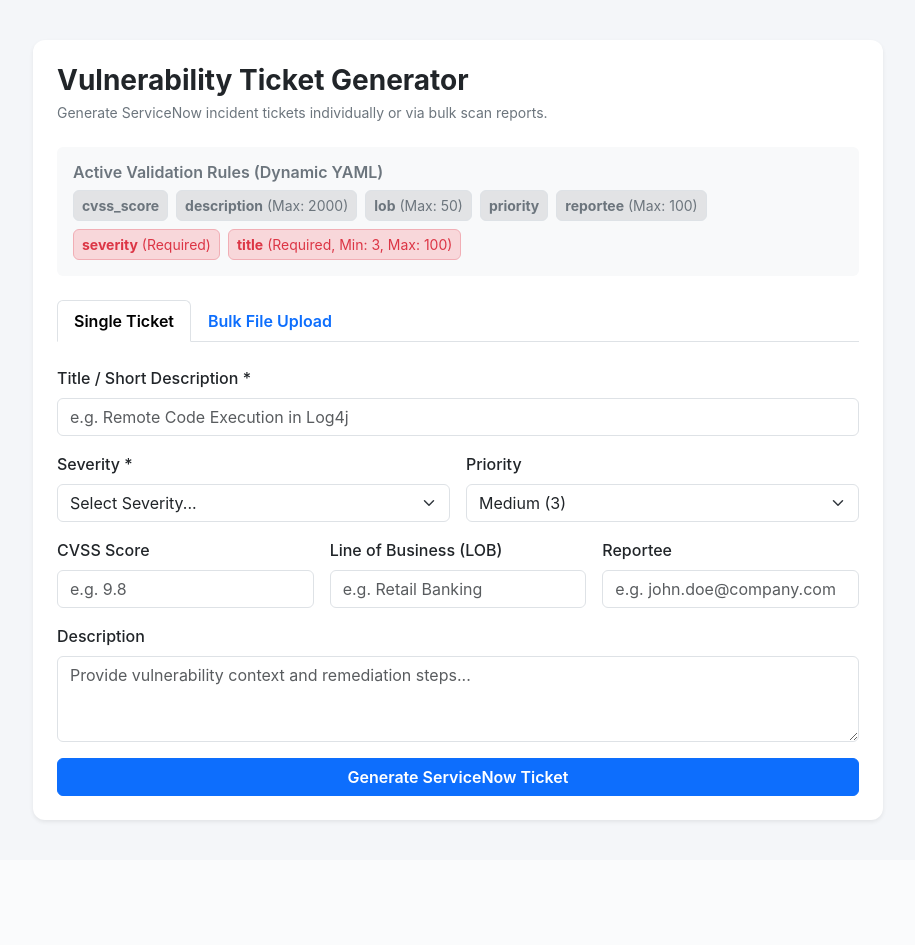
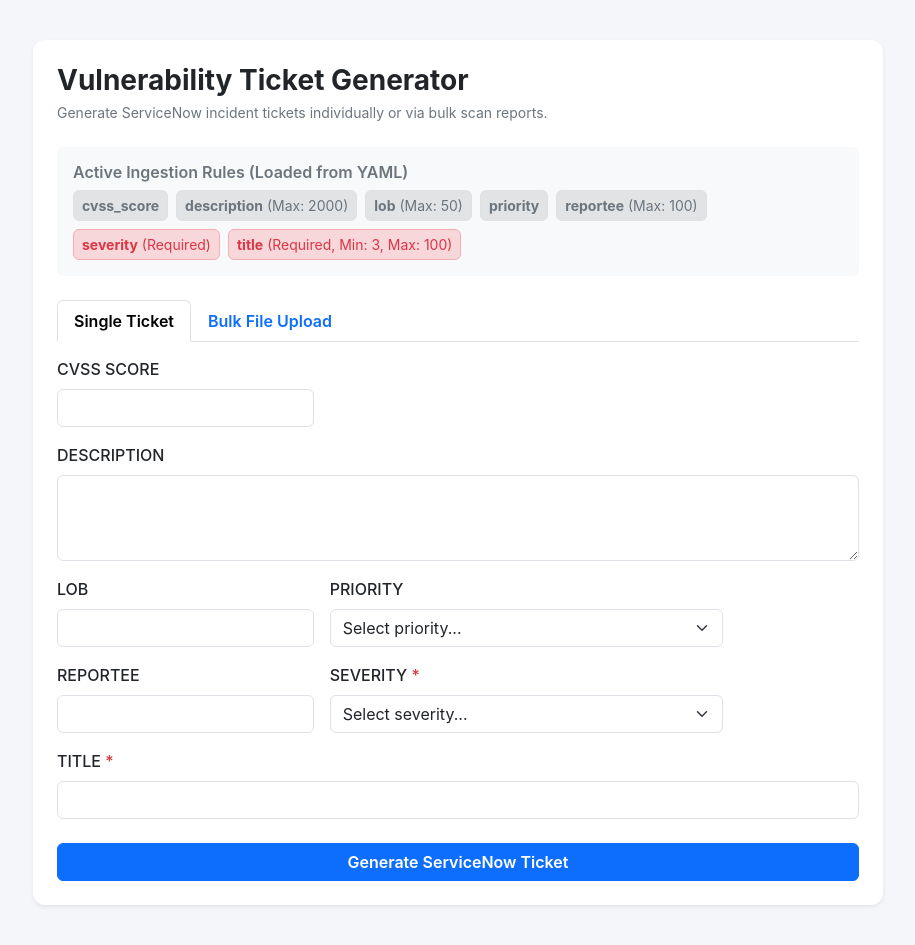
Before and after one commit to ValarMorghulisII/servicenow-btp, a Flask app: page / in a window 1280 px wide. Shown: the whole page, without its empty margins (182-1097 px from the left). Before the commit the page ends 823 px from the top, so only its background shows below. Run offline with Flask 3, Linux system fonts and the light colour scheme; some libraries are stand-ins or nearby versions.

Commit message:
HTML Updated

```diff
--- a/backend/templates/index.html
+++ b/backend/templates/index.html
@@ -3,13 +3,14 @@
 <head>
     <meta charset="UTF-8">
     <meta name="viewport" content="width=device-width, initial-scale=1.0">
-    <title>Vulnerability Ticket Generation Portal</title>
+    <title>Vulnerability Ingestion Portal</title>
     <link href="https://cdn.jsdelivr.net/npm/bootstrap@5.3.0/dist/css/bootstrap.min.css" rel="stylesheet">
     <style>
         body { background-color: #f4f6f9; font-family: -apple-system, BlinkMacSystemFont, "Segoe UI", Roboto, sans-serif; }
         .main-card { max-width: 850px; margin: 40px auto; border: none; border-radius: 12px; }
         .progress { height: 22px; border-radius: 11px; }
         .drop-zone { border: 2px dashed #cbd5e1; border-radius: 8px; padding: 25px; text-align: center; background-color: #fff; }
+        .tab-pane { padding-top: 15px; }
     </style>
 </head>
 <body>
@@ -21,44 +22,47 @@
 
         <!-- Active YAML Rules Header -->
         <div class="card bg-light border-0 p-3 mb-4">
-            <h6 class="fw-semibold text-secondary mb-2">Active Validation Rules (Dynamic YAML)</h6>
+            <h6 class="fw-semibold text-secondary mb-2">Active Ingestion Rules (Loaded from YAML)</h6>
             <div id="rulesList" class="d-flex flex-wrap gap-2">
-                <span class="spinner-border spinner-border-sm text-secondary"></span>
-                <span class="text-muted small">Loading active rules...</span>
+                <span class="spinner-border spinner-border-sm text-secondary" role="status"></span>
+                <span class="text-muted small">Loading active constraints...</span>
             </div>
         </div>
 
         <!-- Mode Navigation Tabs -->
-        <ul class="nav nav-tabs mb-4" id="modeTabs">
-            <li class="nav-item">
-                <button class="nav-link active fw-semibold" id="single-tab" data-bs-toggle="tab" data-bs-target="#singlePane">Single Ticket</button>
+        <ul class="nav nav-tabs" id="modeTabs" role="tablist">
+            <li class="nav-item" role="presentation">
+                <button class="nav-link active fw-semibold" id="single-tab" data-bs-toggle="tab" data-bs-target="#singlePane" type="button" role="tab">
+                    Single Ticket
+                </button>
             </li>
-            <li class="nav-item">
-                <button class="nav-link fw-semibold" id="bulk-tab" data-bs-toggle="tab" data-bs-target="#bulkPane">Bulk File Upload</button>
+            <li class="nav-item" role="presentation">
+                <button class="nav-link fw-semibold" id="bulk-tab" data-bs-toggle="tab" data-bs-target="#bulkPane" type="button" role="tab">
+                    Bulk File Upload
+                </button>
             </li>
         </ul>
 
-        <div class="tab-content">
-            <!-- TAB 1: Single Ticket Form -->
-            <div class="tab-pane fade show active" id="singlePane">
+        <div class="tab-content" id="modeTabContent">
+            <!-- TAB 1: Single Ticket Form (Dynamically Populated) -->
+            <div class="tab-pane show active" id="singlePane" role="tabpanel">
                 <form id="singleTicketForm">
-                    <div class="row g-3">
+                    <div id="dynamicFormFields" class="row g-3">
+                        <!-- Default Fallback Form Fields -->
                         <div class="col-md-12">
-                            <label class="form-label fw-medium">Title / Short Description *</label>
-                            <input type="text" name="short_description" class="form-control" placeholder="e.g. Remote Code Execution in Log4j" required>
+                            <label class="form-label fw-medium">Title / Short Description <span class="text-danger">*</span></label>
+                            <input type="text" name="title" class="form-control" placeholder="e.g. Remote Code Execution" required>
                         </div>
-
                         <div class="col-md-6">
-                            <label class="form-label fw-medium">Severity *</label>
+                            <label class="form-label fw-medium">Severity <span class="text-danger">*</span></label>
                             <select name="severity" class="form-select" required>
                                 <option value="">Select Severity...</option>
-                                <option value="Critical">Critical (1)</option>
-                                <option value="High">High (2)</option>
-                                <option value="Medium">Medium (3)</option>
-                                <option value="Low">Low (4)</option>
+                                <option value="Critical">Critical</option>
+                                <option value="High">High</option>
+                                <option value="Medium">Medium</option>
+                                <option value="Low">Low</option>
                             </select>
                         </div>
-
                         <div class="col-md-6">
                             <label class="form-label fw-medium">Priority</label>
                             <select name="priority" class="form-select">
@@ -68,39 +72,34 @@
                                 <option value="4">Low (4)</option>
                             </select>
                         </div>
-
                         <div class="col-md-4">
                             <label class="form-label fw-medium">CVSS Score</label>
                             <input type="text" name="cvss_score" class="form-control" placeholder="e.g. 9.8">
                         </div>
-
                         <div class="col-md-4">
-                            <label class="form-label fw-medium">Line of Business (LOB)</label>
+                            <label class="form-label fw-medium">LOB (Line of Business)</label>
                             <input type="text" name="lob" class="form-control" placeholder="e.g. Retail Banking">
                         </div>
-
                         <div class="col-md-4">
                             <label class="form-label fw-medium">Reportee</label>
-                            <input type="text" name="reportee" class="form-control" placeholder="e.g. john.doe@company.com">
+                            <input type="text" name="reportee" class="form-control" placeholder="e.g. secops@company.com">
                         </div>
-
                         <div class="col-md-12">
                             <label class="form-label fw-medium">Description</label>
-                            <textarea name="description" class="form-control" rows="3" placeholder="Provide vulnerability context and remediation steps..."></textarea>
+                            <textarea name="description" class="form-control" rows="3" placeholder="Provide vulnerability details and remediation path..."></textarea>
                         </div>
-
-                        <div class="col-12 mt-3">
+                    </div>
+                    <div class="mt-4">
                         <button type="submit" id="singleSubmitBtn" class="btn btn-primary w-100 fw-semibold">Generate ServiceNow Ticket</button>
-                        </div>
                     </div>
                 </form>
             </div>
 
             <!-- TAB 2: Bulk File Upload -->
-            <div class="tab-pane fade" id="bulkPane">
+            <div class="tab-pane" id="bulkPane" role="tabpanel">
                 <form id="uploadForm">
                     <div class="drop-zone mb-3">
-                        <label for="scanFile" class="form-label fw-medium text-dark mb-2">Select Scan File (.json, .xml, .xlsx)</label>
+                        <label for="scanFile" class="form-label fw-medium text-dark mb-2">Select Scan Report (.json, .xml, .xlsx)</label>
                         <input class="form-control" type="file" id="scanFile" accept=".json,.xml,.xlsx,.xls" required>
                     </div>
                     <button type="submit" id="submitBtn" class="btn btn-primary w-100 py-2 fw-semibold">Process Bulk Report</button>
@@ -143,13 +142,26 @@
 let pollInterval = null;
 let failedRecordsData = [];
 
-document.addEventListener('DOMContentLoaded', loadValidationRules);
+document.addEventListener('DOMContentLoaded', loadValidationRulesAndBuildForm);
 
-async function loadValidationRules() {
+async function loadValidationRulesAndBuildForm() {
     const rulesList = document.getElementById('rulesList');
     try {
         const response = await fetch('/rules');
+        if (!response.ok) throw new Error("Could not fetch rules");
         const rules = await response.json();
+
+        if (Object.keys(rules).length > 0) {
+            renderRuleBadges(rules);
+            buildDynamicSingleForm(rules);
+        }
+    } catch (err) {
+        rulesList.innerHTML = `<span class="text-warning small">Using standard form controls.</span>`;
+    }
+}
+
+function renderRuleBadges(rules) {
+    const rulesList = document.getElementById('rulesList');
     rulesList.innerHTML = '';
 
     for (const [field, config] of Object.entries(rules)) {
@@ -164,12 +176,43 @@
         badge.innerHTML = `<strong>${field}</strong> ${details.length > 0 ? '(' + details.join(', ') + ')' : ''}`;
         rulesList.appendChild(badge);
     }
-    } catch (err) {
-        rulesList.innerHTML = `<span class="text-warning small">Using default system validation rules.</span>`;
+}
+
+function buildDynamicSingleForm(rules) {
+    const container = document.getElementById('dynamicFormFields');
+    container.innerHTML = ''; // Clear defaults and render strictly according to YAML
+
+    for (const [field, config] of Object.entries(rules)) {
+        const col = document.createElement('div');
+        const isMandatory = config.mandatory ? 'required' : '';
+        const asterisk = config.mandatory ? '<span class="text-danger">*</span>' : '';
+        const labelText = field.replace('_', ' ').toUpperCase();
+
+        if (field === 'description') {
+            col.className = 'col-md-12';
+            col.innerHTML = `
+                <label class="form-label fw-medium">${labelText} ${asterisk}</label>
+                <textarea name="${field}" class="form-control" rows="3" ${isMandatory}></textarea>`;
+        } else if (config.allowed_values) {
+            col.className = 'col-md-6';
+            let options = config.allowed_values.map(v => `<option value="${v}">${v}</option>`).join('');
+            col.innerHTML = `
+                <label class="form-label fw-medium">${labelText} ${asterisk}</label>
+                <select name="${field}" class="form-select" ${isMandatory}>
+                    <option value="">Select ${field}...</option>
+                    ${options}
+                </select>`;
+        } else {
+            col.className = field === 'title' ? 'col-md-12' : 'col-md-4';
+            col.innerHTML = `
+                <label class="form-label fw-medium">${labelText} ${asterisk}</label>
+                <input type="text" name="${field}" class="form-control" ${isMandatory}>`;
+        }
+        container.appendChild(col);
     }
 }
 
-// Single Ticket Submission
+// Single Ticket Submit Handler
 document.getElementById('singleTicketForm').addEventListener('submit', async (e) => {
     e.preventDefault();
     const btn = document.getElementById('singleSubmitBtn');
@@ -188,9 +231,8 @@
 
         if (response.ok) {
             showResults({
-                total: 1, created: 1, failed: 0,
-                title: "Ticket Created Successfully",
-                summary: `ServiceNow Incident Generated: ${data.ticket_number}`
+                title: "Ticket Generated Successfully",
+                summary: `ServiceNow Incident Created: ${data.ticket_number}`
             });
         } else {
             showError(data.error + (data.details ? ": " + JSON.stringify(data.details) : ""));
@@ -202,7 +244,7 @@
     }
 });
 
-// Bulk Upload Submission
+// Bulk Report Submit Handler
 document.getElementById('uploadForm').addEventListener('submit', async (e) => {
     e.preventDefault();
     const fileInput = document.getElementById('scanFile');
@@ -224,7 +266,7 @@
         if (response.status === 202) {
             pollInterval = setInterval(() => checkStatus(data.task_id), 1000);
         } else {
-            showError(data.error || "Failed to submit upload.");
+            showError(data.error || "Upload submission failed.");
         }
     } catch (err) {
         showError("Network error: " + err.message);
@@ -244,17 +286,16 @@
             const res = data.result;
             updateProgressBar(res.total, res.total, res.created, res.failed);
             showResults({
-                total: res.total, created: res.created, failed: res.failed,
                 failed_records: res.failed_records,
-                title: "Processing Completed",
-                summary: `Processed ${res.total} records: ${res.created} created, ${res.failed} failed.`
+                title: "Bulk Ingestion Completed",
+                summary: `Processed ${res.total} items: ${res.created} created, ${res.failed} failed.`
             });
         } else if (data.state === 'FAILURE') {
             clearInterval(pollInterval);
-            showError("Worker task execution failed.");
+            showError("Worker execution error.");
         }
     } catch (err) {
-        console.error("Polling error:", err);
+        console.error("Polling exception:", err);
     }
 }
 
@@ -299,12 +340,12 @@
 
 document.getElementById('downloadFailedBtn').addEventListener('click', () => {
     const dataStr = "data:text/json;charset=utf-8," + encodeURIComponent(JSON.stringify(failedRecordsData, null, 2));
-    const downloadAnchor = document.createElement('a');
-    downloadAnchor.setAttribute("href", dataStr);
-    downloadAnchor.setAttribute("download", "failed_vulnerability_records.json");
-    document.body.appendChild(downloadAnchor);
-    downloadAnchor.click();
-    downloadAnchor.remove();
+    const a = document.createElement('a');
+    a.setAttribute("href", dataStr);
+    a.setAttribute("download", "failed_vulnerability_records.json");
+    document.body.appendChild(a);
+    a.click();
+    a.remove();
 });
 </script>
 
```
Lines whose indentation alone changed are shown as unchanged.
